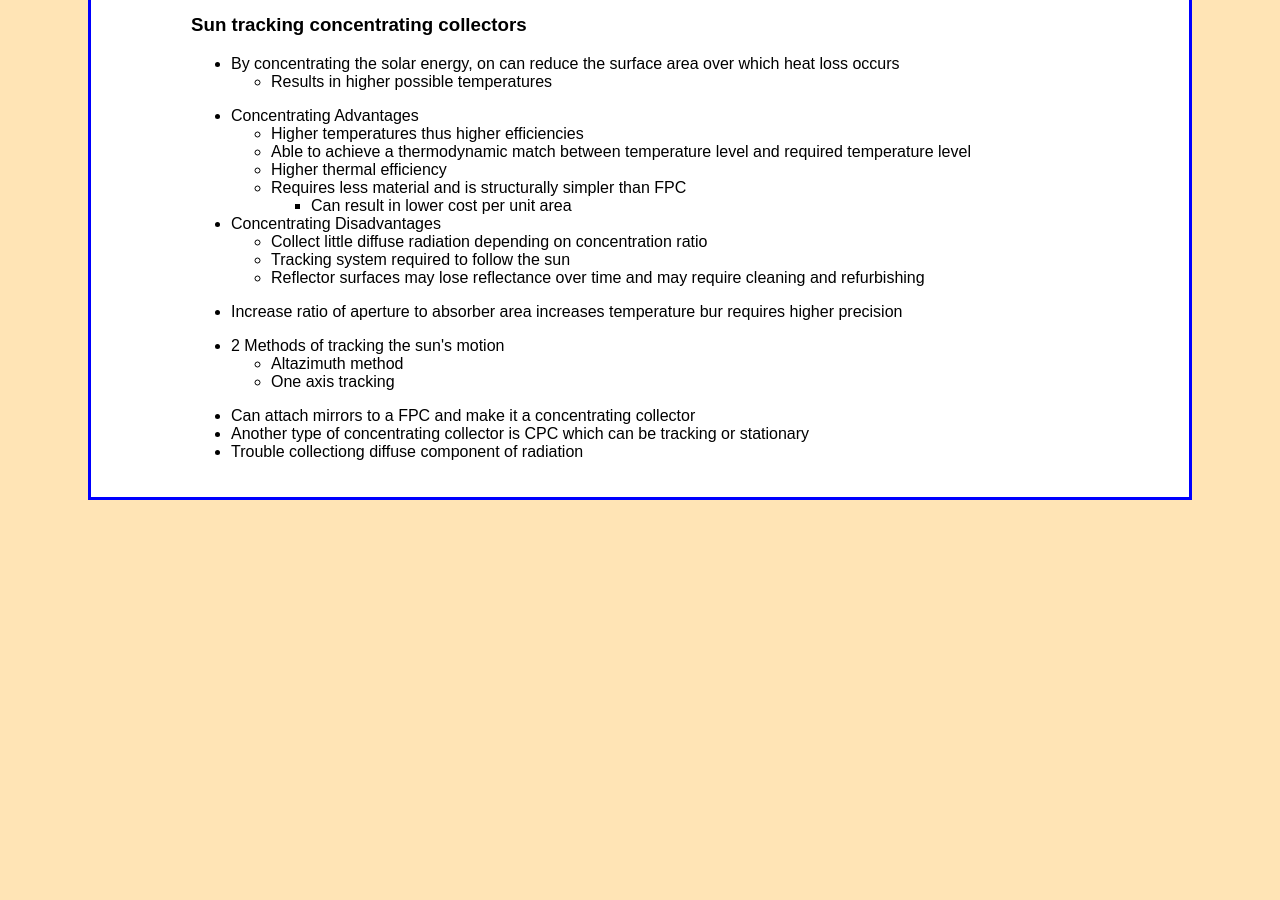
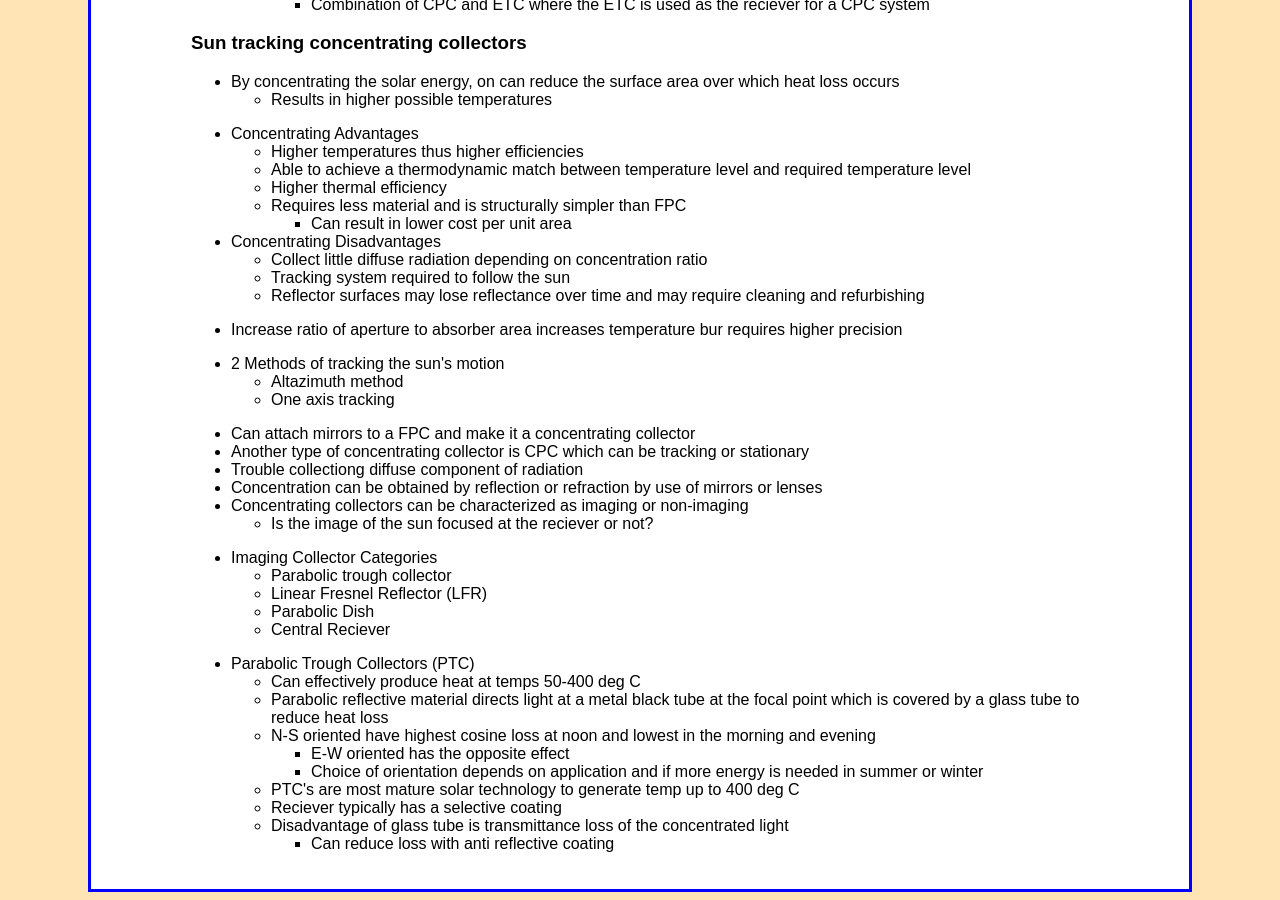
Before and after one commit to jbm950/jbm950.github.io, a Jekyll site: the page built from notes/solar_thermal_collectors_and_applications/solar_thermal_collectors_and_applications.html, in a window 1280 px wide and 900 px high, scrolled down 2761 px. Built offline with Jekyll 4.4.1, drawn with Linux system fonts in a browser that asks for light colours; before the commit the page ends 3269 px from its top, so only the background shows below that; some of the changed text lies outside the part shown.

Commit message:
worked on solar thermal collectors article notes

```diff
--- a/notes/solar_thermal_collectors_and_applications/solar_thermal_collectors_and_applications.html
+++ b/notes/solar_thermal_collectors_and_applications/solar_thermal_collectors_and_applications.html
@@ -34,6 +34,7 @@ target="_blank">Full Article</a></p>
 <blockquote>
 <ul>
 <li><a href="#stationarycollectors">Stationary Collectors</a></li>
+<li><a href="#sun_tracking_collectors">Sun Tracking Concentrating Collectors</a></li>
 </ul>
 </blockquote>
 <h2 id="introduction">1. Introduction</h2>
@@ -288,7 +289,7 @@ target="_blank">Full Article</a></p>
 </ul>
 </blockquote>
 <blockquote>
-<h3 id="sun-tracking-concentrating-collectors">Sun tracking concentrating collectors</h3>
+<h3 id="sun_tracking_collectors">Sun tracking concentrating collectors</h3>
 </blockquote>
 <blockquote>
 <ul>
@@ -337,6 +338,42 @@ target="_blank">Full Article</a></p>
 <li>Can attach mirrors to a FPC and make it a concentrating collector</li>
 <li>Another type of concentrating collector is CPC which can be tracking or stationary</li>
 <li>Trouble collectiong diffuse component of radiation</li>
+<li>Concentration can be obtained by reflection or refraction by use of mirrors or lenses</li>
+<li>Concentrating collectors can be characterized as imaging or non-imaging
+<ul>
+<li>Is the image of the sun focused at the reciever or not?</li>
+</ul></li>
+</ul>
+</blockquote>
+<blockquote>
+<ul>
+<li>Imaging Collector Categories
+<ul>
+<li>Parabolic trough collector</li>
+<li>Linear Fresnel Reflector (LFR)</li>
+<li>Parabolic Dish</li>
+<li>Central Reciever</li>
+</ul></li>
+</ul>
+</blockquote>
+<blockquote>
+<ul>
+<li>Parabolic Trough Collectors (PTC)
+<ul>
+<li>Can effectively produce heat at temps 50-400 deg C</li>
+<li>Parabolic reflective material directs light at a metal black tube at the focal point which is covered by a glass tube to reduce heat loss</li>
+<li>N-S oriented have highest cosine loss at noon and lowest in the morning and evening
+<ul>
+<li>E-W oriented has the opposite effect</li>
+<li>Choice of orientation depends on application and if more energy is needed in summer or winter</li>
+</ul></li>
+<li>PTC's are most mature solar technology to generate temp up to 400 deg C</li>
+<li>Reciever typically has a selective coating</li>
+<li>Disadvantage of glass tube is transmittance loss of the concentrated light
+<ul>
+<li>Can reduce loss with anti reflective coating</li>
+</ul></li>
+</ul></li>
 </ul>
 </blockquote>
 </body>
```
Also changed, not shown: source/notes/solar_thermal_collectors_and_applications/solar_thermal_collectors_and_applications.md (+28 -1 lines).
